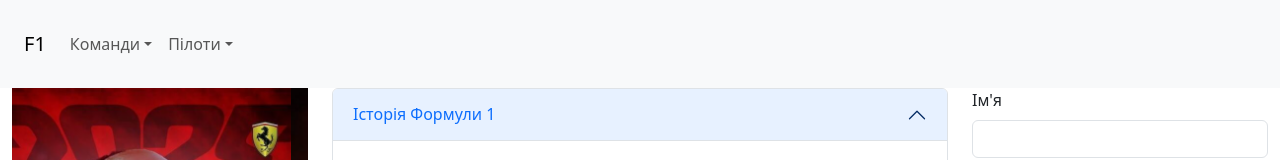
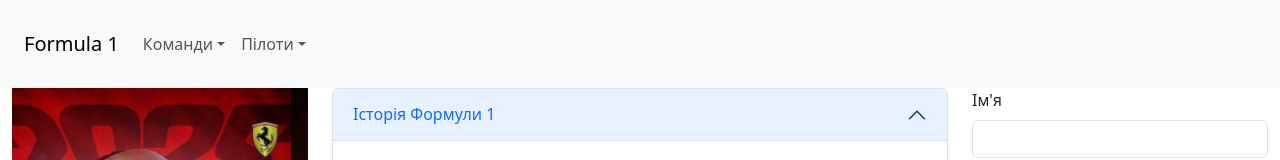
Before and after one commit to sydorukihor/home-work-14, a plain HTML site: page ingex.html in a window 1280 px wide. Shown: the top 160 px of the page. Drawn offline with nearby package versions, Linux system fonts and the light colour scheme.

Commit message:
fix deploy

```diff
--- a/ingex.html
+++ b/ingex.html
@@ -25,7 +25,7 @@
 <header class="container-fluid">
     <nav class="navbar navbar-expand-lg navbar-light">
         <div class="container-fluid">
-            <a class="navbar-brand" href="#">F1</a>
+            <a class="navbar-brand" href="#">Formula 1</a>
             <button class="navbar-toggler" type="button" data-bs-toggle="collapse" data-bs-target="#navbarContent">
                 <span class="navbar-toggler-icon"></span>
             </button>
```
